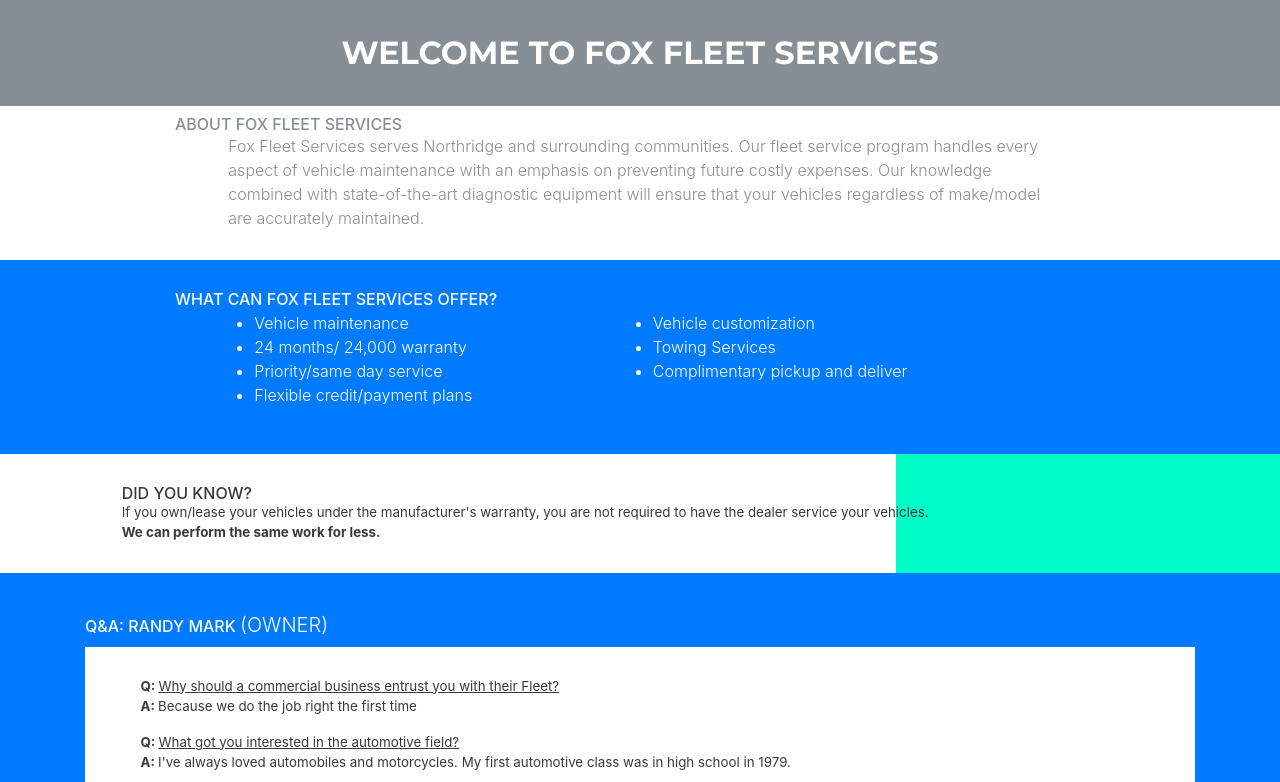
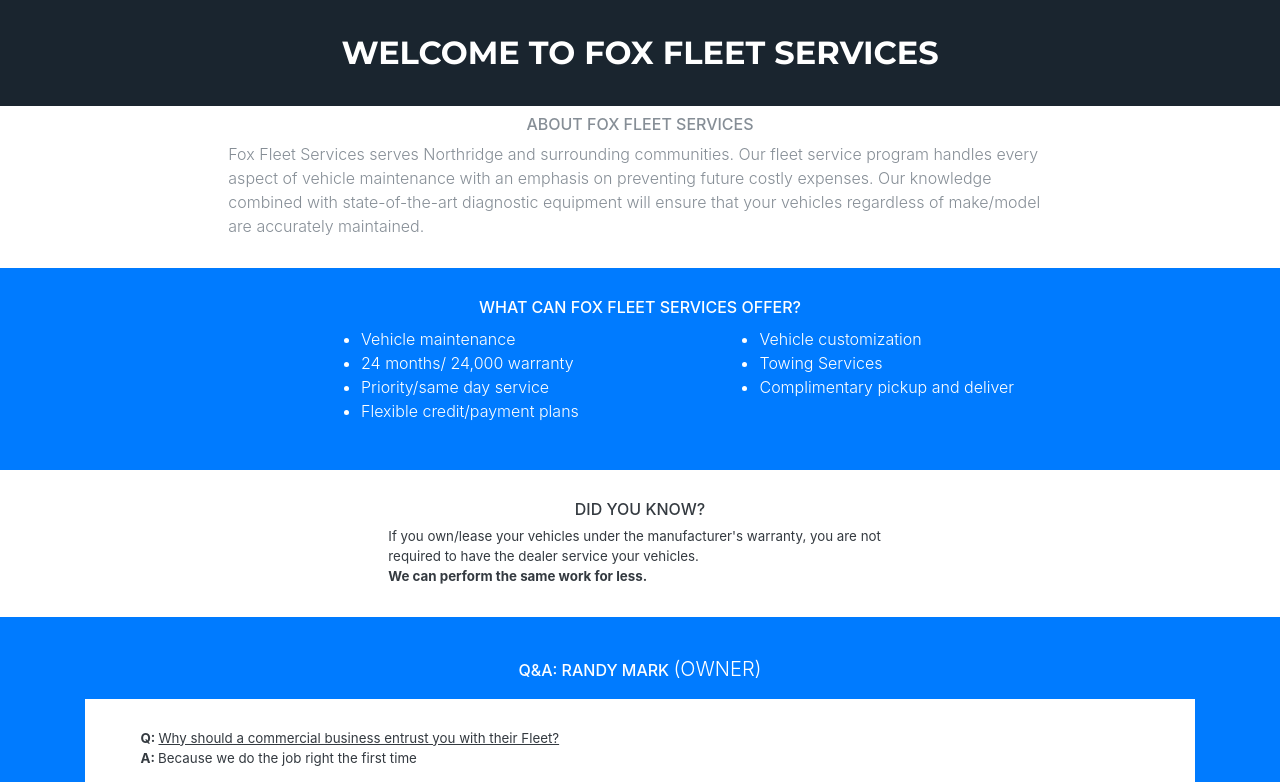
Before and after one commit to railford/railford.github.io, a website with bundled scripts: page index.html in a window 1280 px wide. Shown: the top 782 px of the page. Built offline with nearby package versions, Linux system fonts and the light colour scheme.

Commit message:
centered

```diff
--- a/index.html
+++ b/index.html
@@ -29,7 +29,7 @@
   <body id="page-top">
 
     <!-- Navigation -->
-    <nav class="navbar navbar-expand-lg bg-secondary fixed-top text-uppercase" id="mainNav">
+    <nav class="navbar navbar-expand-lg fixed-top text-uppercase" id="mainNav" style="background-color: #1A252F">
       <div class="container">
         <a class="navbar-brand js-scroll-trigger m-auto" href="#page-top">Welcome to Fox Fleet Services</a>
         <button class="navbar-toggler navbar-toggler-right text-uppercase bg-primary text-white rounded" type="button" data-toggle="collapse" data-target="#navbarResponsive" aria-controls="navbarResponsive" aria-expanded="false" aria-label="Toggle navigation">
@@ -139,15 +139,15 @@
  -->
     <!-- About Section -->
     <section class="text-secondary" style="padding-bottom: 30px; padding-top: 9%">
-        <h6 class="col-lg-9 m-auto text-uppercase">About Fox Fleet Services</h6>
+        <h6 class="text-uppercase" style="text-align: center">About Fox Fleet Services</h6>
         <p class="lead col-lg-8 m-auto" style="font-size: 1rem">
           Fox Fleet Services serves Northridge and surrounding communities. Our fleet service program handles every aspect of vehicle maintenance with an emphasis on preventing future costly expenses. Our knowledge combined with state-of-the-art diagnostic equipment will ensure that your vehicles regardless of make/model are accurately maintained.
         </p>
     </section>
 
     <section class="bg-primary text-white" style="padding-bottom: 30px; padding-top: 30px">
-      <h6 class="col-lg-9 m-auto text-uppercase">What Can Fox Fleet Services Offer?</h6>
-        <table class="col-lg-8 m-auto">
+      <h6 class="text-uppercase" style="text-align: center">What Can Fox Fleet Services Offer?</h6>
+        <table class="col-lg-8" style="margin-left: 25%">
           <tr style="vertical-align: text-top">
             <td>
               <ul class="lead" style="font-size: 1rem">
@@ -169,15 +169,15 @@
     </section>
 
     <!-- Did You Know Section -->
-    <section class="m-auto text-dark dyk" style="padding-bottom: 30px; padding-top: 30px">
-        <h6 class="col-lg-10 text-uppercase m-auto">Did You Know?</h6>
-          <p class="col-lg-10 m-auto" style="font-size: 10pt">If you own/lease your vehicles under the manufacturer's warranty, you are not required to have the dealer service your vehicles. <br><b>We can perform the same work for less.</b></p>
+    <section class="m-auto text-dark" style="padding-bottom: 30px; padding-top: 30px">
+        <h6 class="text-uppercase" style="text-align: center">Did You Know?</h6>
+          <p class="col-lg-5 m-auto" style="font-size: 10pt">If you own/lease your vehicles under the manufacturer's warranty, you are not required to have the dealer service your vehicles. <br><b>We can perform the same work for less.</b></p>
     </section>
 
     <section class="bg-primary text-white mb-0" id="about" style="padding-bottom: 30px; padding-top: 30px">
       <div class="container">
         <!-- Q&A Section -->
-        <h6 class="m-auto text-uppercase text-white" style="padding-top: 10px; padding-bottom: 10px">
+        <h6 class="text-uppercase text-white" style="padding-top: 10px; padding-bottom: 10px; text-align: center">
           Q&A: Randy Mark
           <span class="lead">(Owner)</span>
         </h6>
```
